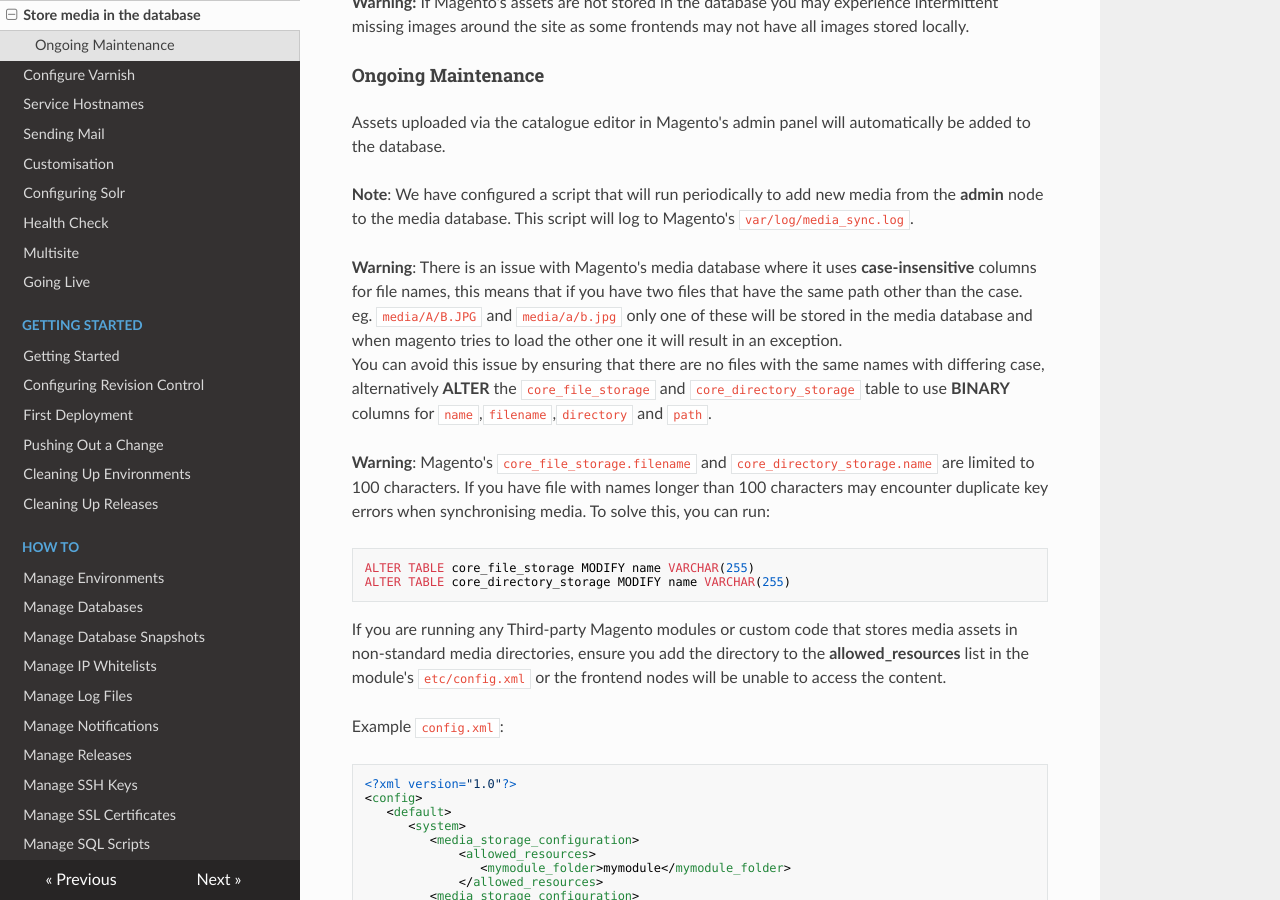
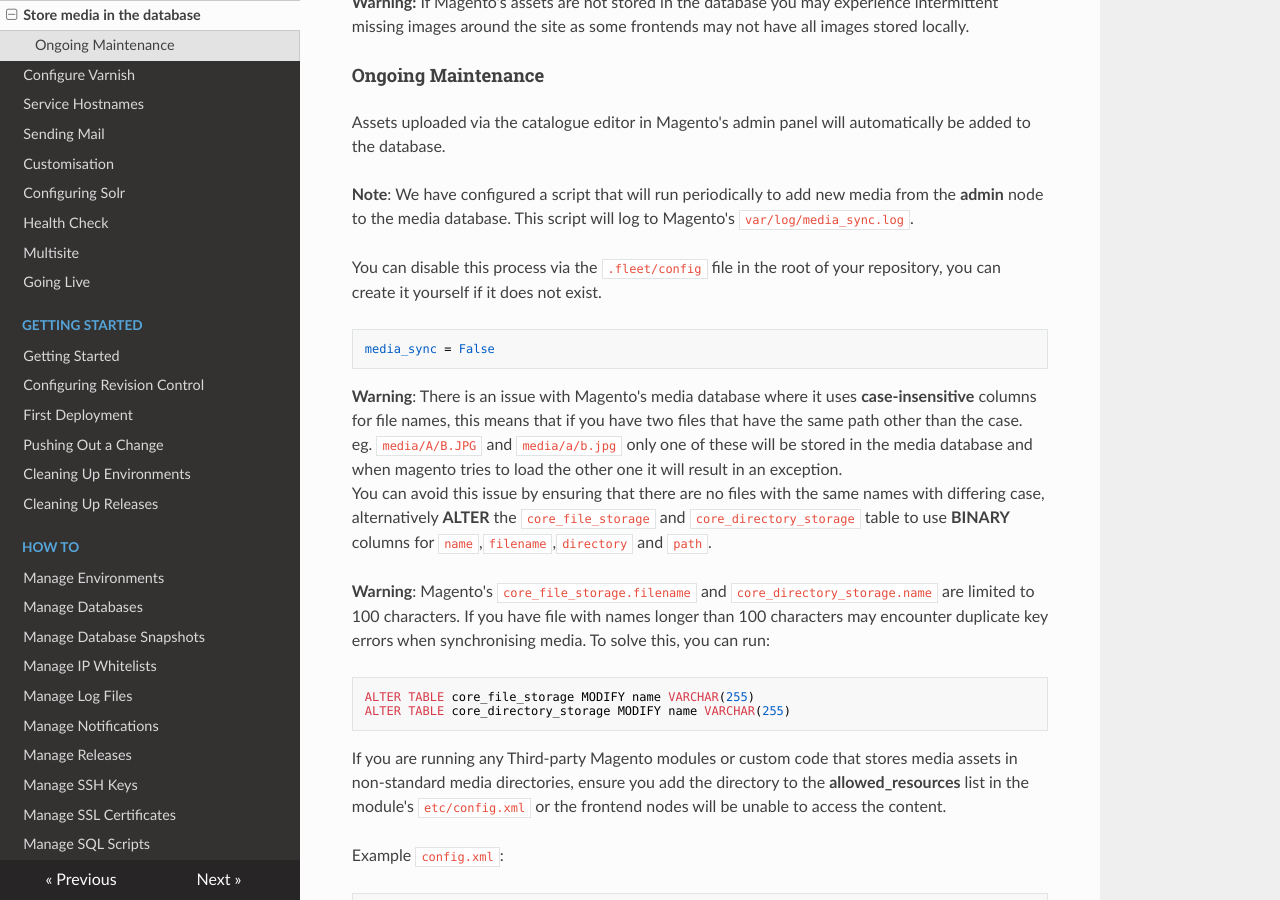
Before and after one commit to anchor/fleet-magento-docs, an MkDocs documentation site: the page built from docs/configuring-magento-for-fleet/media-in-database.md, in a window 1280 px wide and 900 px high, scrolled down 496 px. Built offline with MkDocs 1.6.1, drawn with Linux system fonts in a browser that asks for light colours; nearby versions of some CDN libraries; old or Windows-style settings are respelled for this version of MkDocs.

Commit message:
add docs for disabling media sync

````diff
--- a/docs/configuring-magento-for-fleet/media-in-database.md
+++ b/docs/configuring-magento-for-fleet/media-in-database.md
@@ -17,6 +17,12 @@ Once there, ensure that the following are configured:
 Assets uploaded via the catalogue editor in Magento's admin panel will automatically be added to the database.
 
 **Note**: We have configured a script that will run periodically to add new media from the **admin** node to the media database. This script will log to Magento's `var/log/media_sync.log`.
+
+You can disable this process via the `.fleet/config` file in the root of your repository, you can create it yourself if it does not exist.
+
+```INI
+media_sync = False
+```
 
 **Warning**: There is an issue with Magento's media database where it uses **case-insensitive** columns for file names, this means that if you have two files that have the same path other than the case.
 eg. `media/A/B.JPG` and `media/a/b.jpg` only one of these will be stored in the media database and when magento tries to load the other one it will result in an exception.
````
